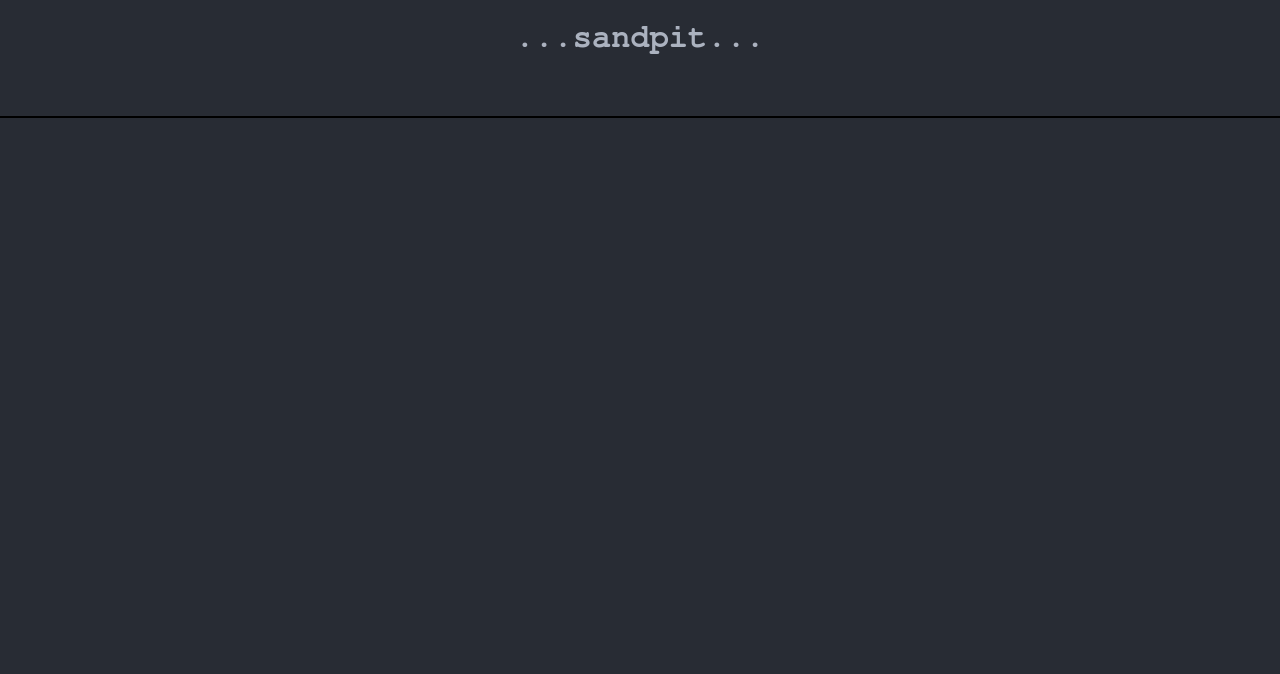
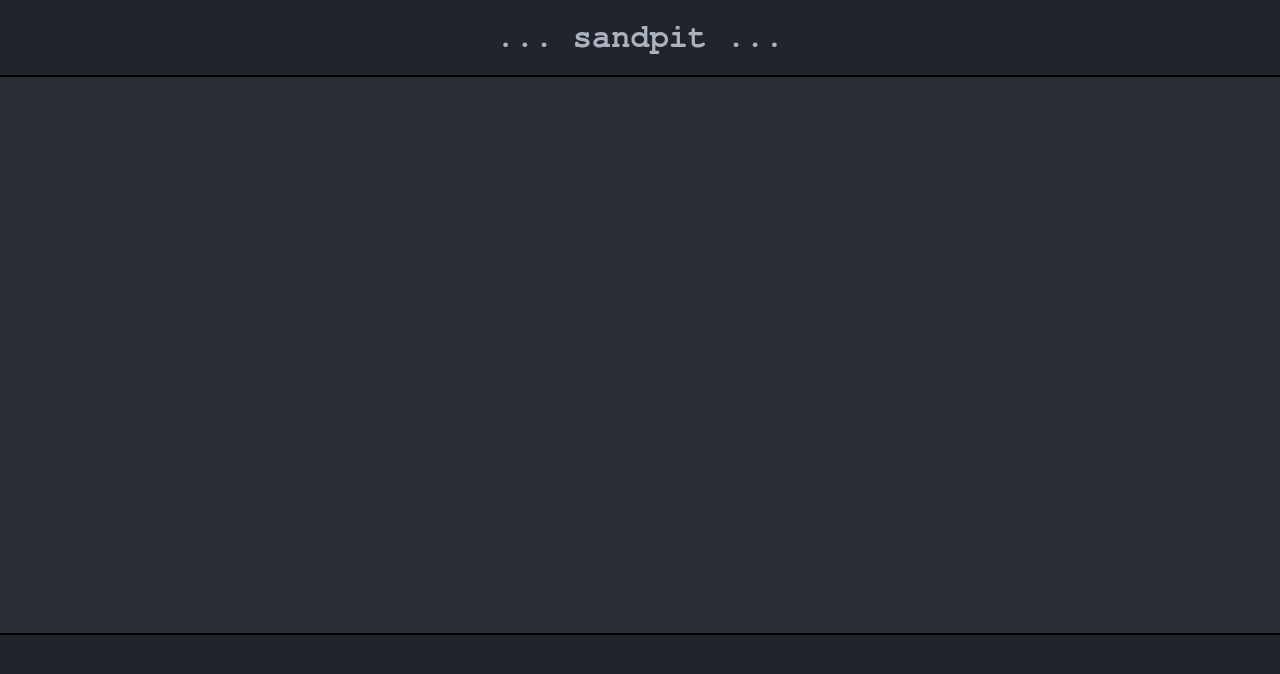
Before and after one commit to ndr-brt/sandpit, a website with bundled scripts: page dist/index.html in a window 1280 px wide. Built offline with nearby package versions, Linux system fonts and the light colour scheme.

Commit message:
Improve layout

```diff
--- a/ui/console.ts
+++ b/ui/console.ts
@@ -8,10 +8,12 @@ export function console() {
 
 function consolePanel(view: EditorView): Panel {
   let dom = document.createElement("div")
+  dom.scroll()
 
   listen('log', event => {
-    dom.appendChild(document.createTextNode(`${event.payload}`));
-    dom.appendChild(document.createElement("br"));
+    dom.appendChild(document.createTextNode(`${event.payload}`))
+    dom.appendChild(document.createElement("br"))
+    dom.scrollTo(0, dom.scrollHeight);
   })
 
   return { dom }
--- a/ui/index.ts
+++ b/ui/index.ts
@@ -4,6 +4,7 @@ import { defaultKeymap } from "@codemirror/commands"
 import { oneDarkTheme } from "@codemirror/theme-one-dark";
 import { EvaluateAll } from "./keymaps"
 import { console } from "./console"
+import { title } from "./title"
 
 let editor = new EditorView({
   state: EditorState.create({
@@ -11,6 +12,7 @@ let editor = new EditorView({
       keymap.of([new EvaluateAll()]),
       keymap.of(defaultKeymap),
       oneDarkTheme,
+      title(),
       console()
     ]
   }),
--- /dev/null
+++ b/ui/title.ts
@@ -0,0 +1,16 @@
+import {showPanel} from "@codemirror/view"
+import {EditorView, Panel} from "@codemirror/view"
+
+export function title() {
+  return showPanel.of(titlePanel)
+}
+
+function titlePanel(view: EditorView): Panel {
+  let dom = document.createElement("div")
+
+  let title = document.createElement('h1')
+  title.textContent = "... sandpit ..."
+  dom.appendChild(title)
+
+  return { top: true, dom }
+}
```
Also changed, not shown: dist/editor.bundle.js, dist/index.html, dist/styles.css.
